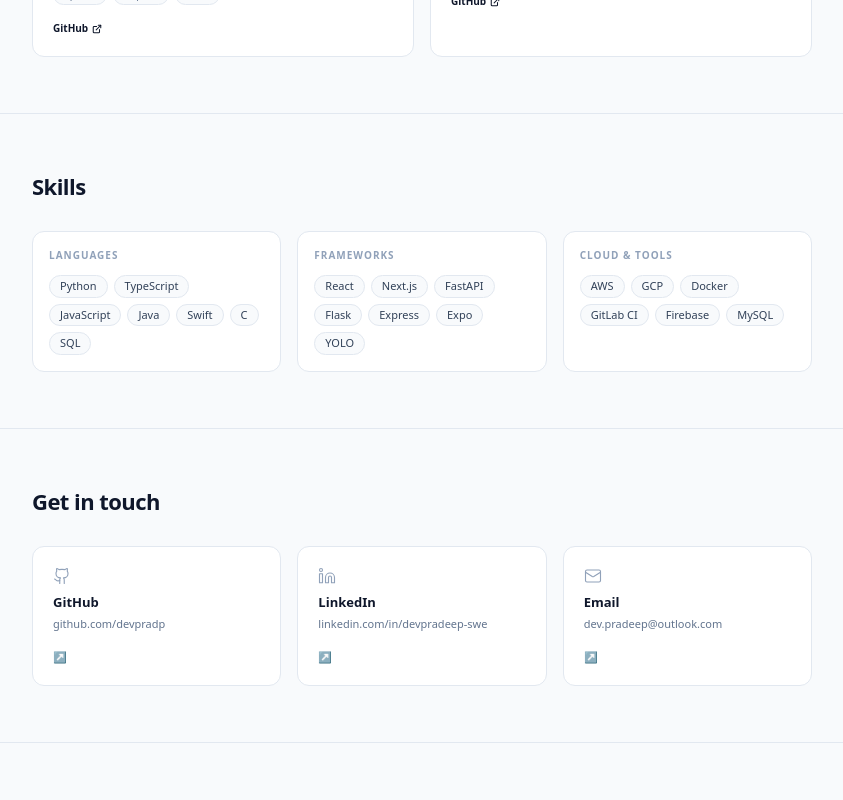
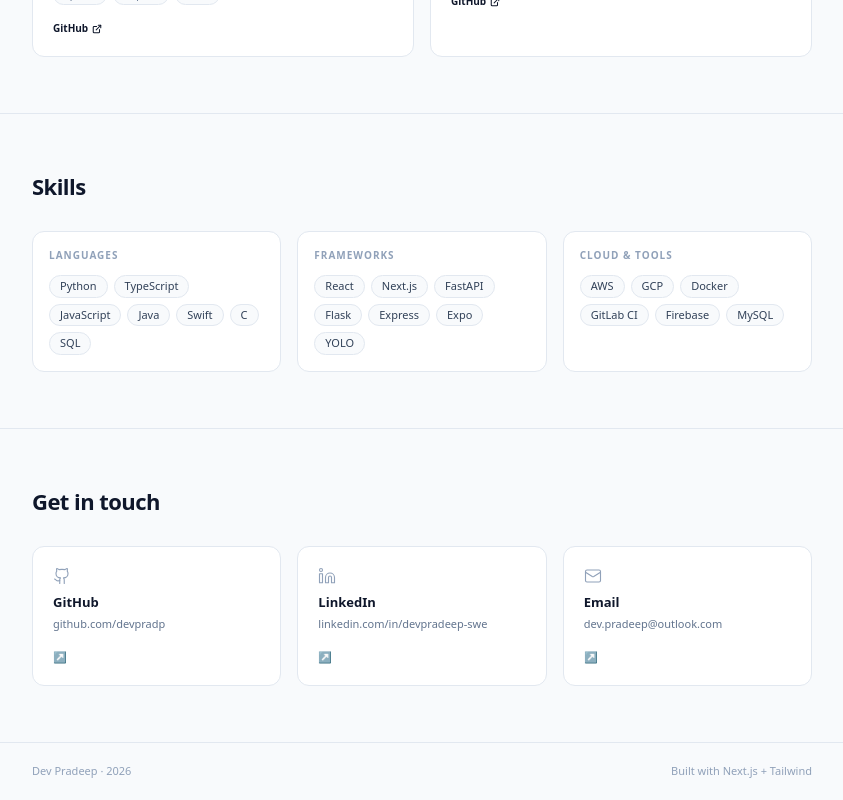
Before and after one commit to Devpradp/dev-portfolio, a Next.js app: page / in a window 1280 px wide. Shown: the part 846-1646 px from the top of the page, without its empty margins (218-1061 px from the left). Before the commit the page ends 1589 px from the top, so only its background shows below. Built offline with nearby package versions, Linux system fonts and the light colour scheme.

Commit message:
feat: add Footer component

```diff
--- a/app/page.tsx
+++ b/app/page.tsx
@@ -3,6 +3,7 @@ import Hero from "@/components/Hero";
 import Projects from "@/components/Projects";
 import Skills from "@/components/Skills";
 import Contact from "@/components/Contact";
+import Footer from "@/components/Footer";
 
 export default function Home() {
   return (
@@ -14,6 +15,7 @@ export default function Home() {
         <Skills />
         <Contact />
       </div>
+      <Footer />
     </>
   );
 }
--- /dev/null
+++ b/components/Footer.tsx
@@ -0,0 +1,8 @@
+export default function Footer() {
+  return (
+    <footer className="max-w-portfolio mx-auto px-5 sm:px-10 py-5 flex justify-between items-center">
+      <p className="text-[11px] text-slate-400">Dev Pradeep · 2026</p>
+      <p className="text-[11px] text-slate-400">Built with Next.js + Tailwind</p>
+    </footer>
+  );
+}
```
